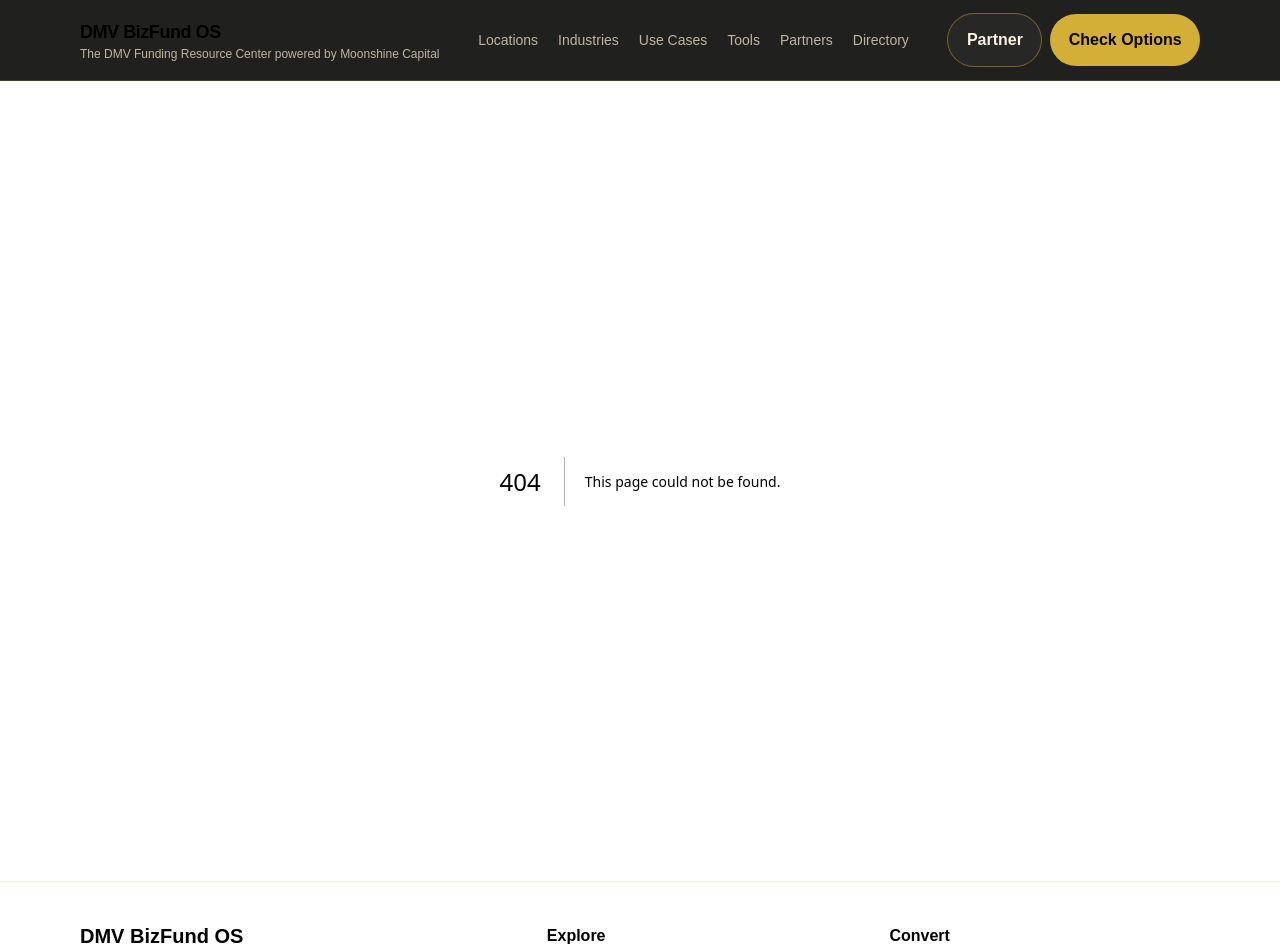
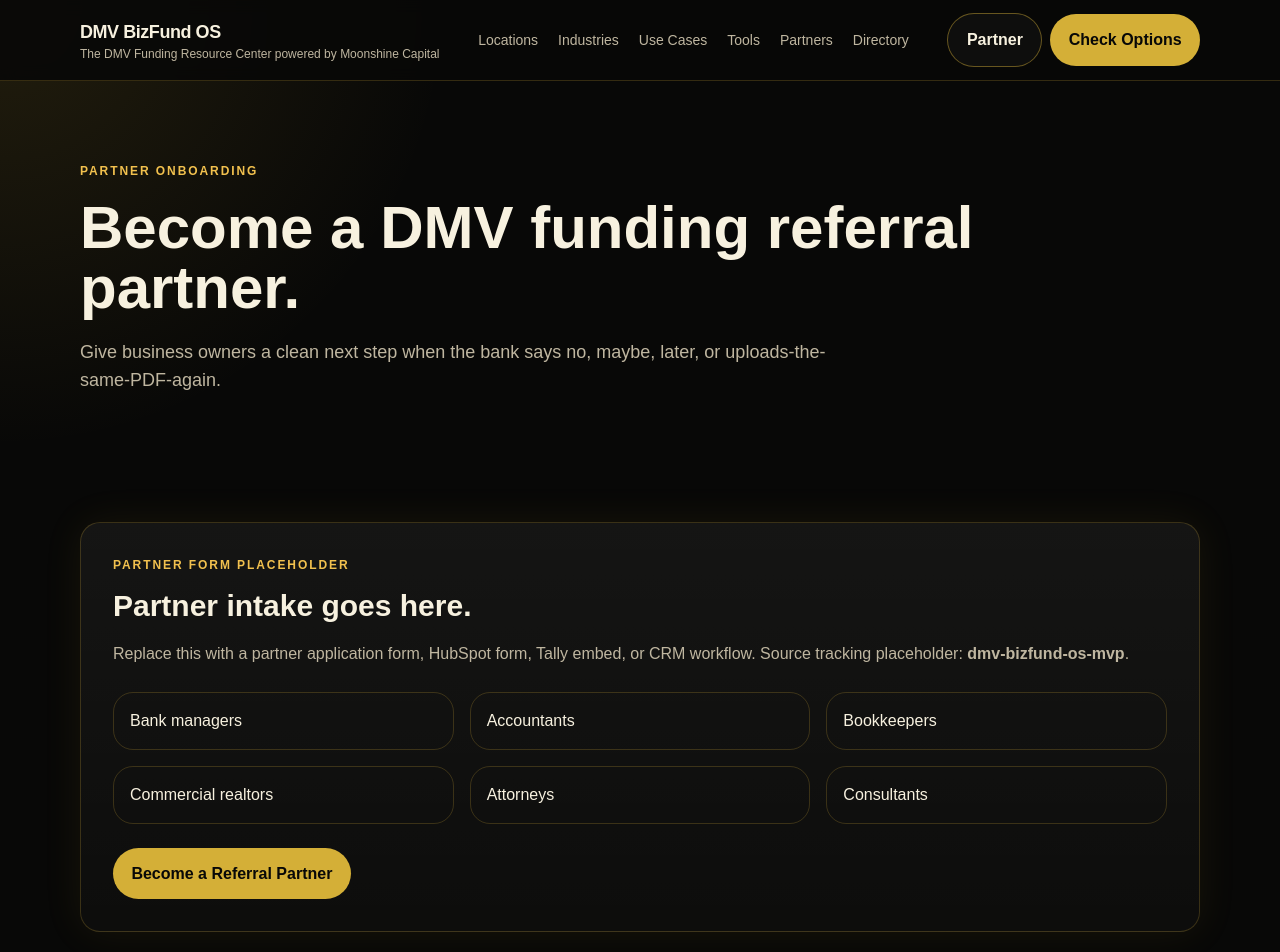
Before and after one commit to JFeimster/dmv-bizfund-os, a Next.js app: page /partner in a window 1280 px wide. Before the commit this address had no page. Shown: the top 952 px of the page. Built offline with nearby package versions, Linux system fonts and the light colour scheme.

Commit message:
Add partner page

```diff
--- /dev/null
+++ b/app/partner/page.tsx
@@ -0,0 +1,38 @@
+import PageHeader from "@/components/PageHeader";
+import ComplianceNote from "@/components/ComplianceNote";
+import { getMarketConfig } from "@/lib/market";
+import { createMetadata } from "@/lib/seo";
+
+export const metadata = createMetadata({
+  title: "Become a DMV Referral Partner",
+  description: "Partner with DMV BizFund OS to help business owners find practical next steps when they need funding guidance.",
+  path: "/partner"
+});
+
+export default function PartnerPage() {
+  const market = getMarketConfig();
+
+  return (
+    <>
+      <PageHeader
+        eyebrow="Partner onboarding"
+        title="Become a DMV funding referral partner."
+        description="Give business owners a clean next step when the bank says no, maybe, later, or uploads-the-same-PDF-again."
+      />
+      <section className="container py-12">
+        <div className="card p-6 md:p-8">
+          <p className="kicker">Partner form placeholder</p>
+          <h2 className="mt-3 text-3xl font-black">Partner intake goes here.</h2>
+          <p className="mt-4 text-muted">Replace this with a partner application form, HubSpot form, Tally embed, or CRM workflow. Source tracking placeholder: <strong>{market.sourceTrackingId}</strong>.</p>
+          <div className="mt-6 grid gap-4 md:grid-cols-3">
+            {["Bank managers", "Accountants", "Bookkeepers", "Commercial realtors", "Attorneys", "Consultants"].map((item) => (
+              <div className="rounded-luxe border border-line p-4" key={item}>{item}</div>
+            ))}
+          </div>
+          <a className="btn btn-primary mt-6" href={market.partnerApplicationUrl}>Become a Referral Partner</a>
+        </div>
+      </section>
+      <ComplianceNote />
+    </>
+  );
+}
```
